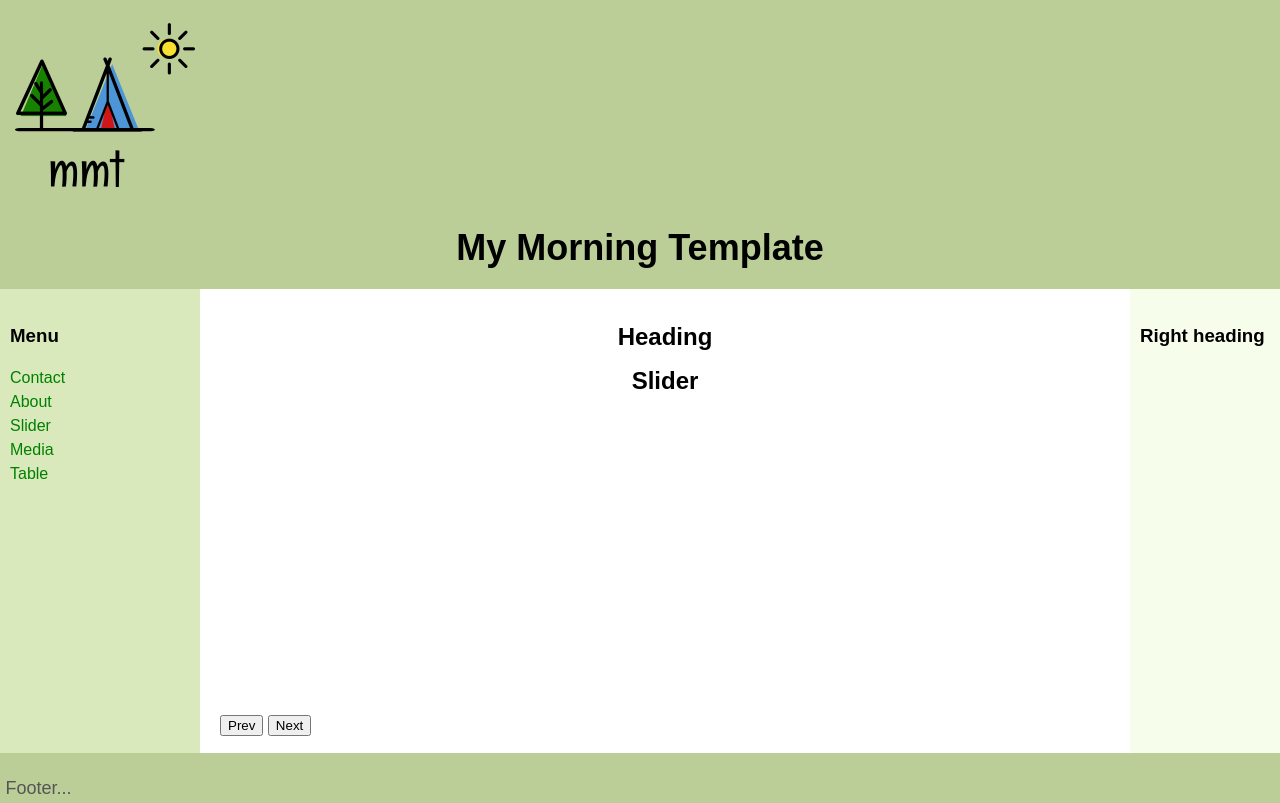
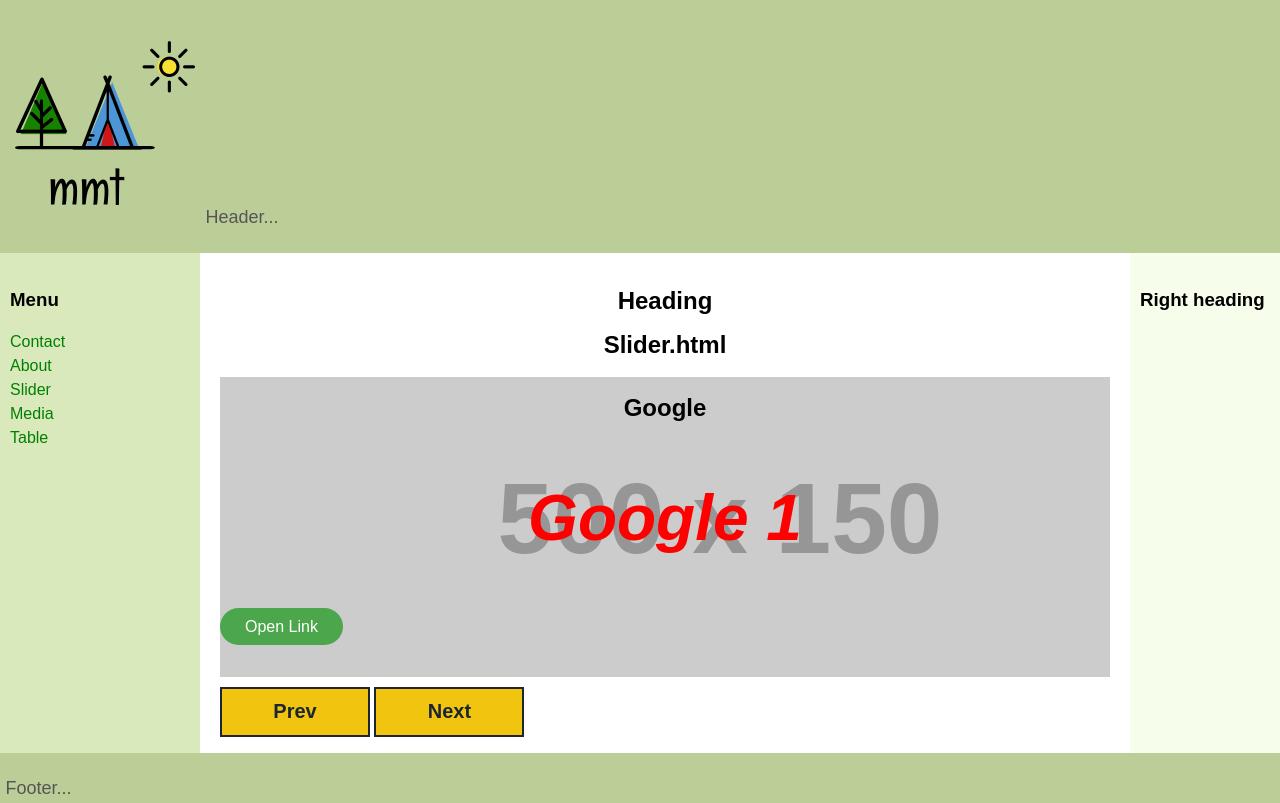
Before and after one commit to mkhorunzhiy/test_site_Web, a plain HTML site: page slider.html in a window 1280 px wide. Shown: the top 803 px of the page. Drawn offline with Linux system fonts and the light colour scheme; placeholder pictures from the web are drawn by us.

Commit message:
final-commit

```diff
--- a/assets/css/slider.css
+++ b/assets/css/slider.css
@@ -5,8 +5,6 @@ a.slider {
     border-radius: 25px;
     text-decoration: none;
  }
-
-
 
  #mySlider {
     overflow: hidden;
@@ -90,3 +88,18 @@ a.slider {
     -webkit-animation: slideOutRight 1s forwards;
     animation: slideOutRight 1s forwards;
  }
+
+ #controlButton {
+     width: 150px;
+     height: 50px;
+     margin-top: 10px;
+     background: #f1c40f;
+     border: 2px solid #1b2631;
+     font-size: 20px;
+     font-weight: bold;
+     color: #1b2631;
+ }
+
+#controlButton:active {
+    background: #b8960f;
+}
--- a/slider.html
+++ b/slider.html
@@ -2,22 +2,20 @@
 <html>
     <head>
         <meta http-equiv="Content-Type" content="text/html; charset=UTF-8">
-   <title>mmt</title>
+        <title>3 Column Layout</title>
         <link rel="stylesheet" href="assets/css/layout.css">
         <link rel="stylesheet" href="assets/css/style.css">
         <link rel="stylesheet" href="assets/css/slider.css">
-
     </head>
     <body>
         <header class="header">
-    <img src="assets/img/logo.png" alt="logo">
-    <h1>My Morning Template</h1>
+            <p><img class="logo" src="assets/img/logo.png">Header...</p>
         </header>
         <div class="container">
             <main class="center column">
                 <article>
                     <h1>Heading</h1>
-          <p><h1>Slider</h1></p>
+                    <p><h1>Slider.html</h1></p>
                     <div id="mySlider"></div>
                     <button id="controlButton" onclick="prevSlide()">Prev</button>
                     <button id="controlButton" onclick="nextSlide()">Next</button>
@@ -46,4 +44,4 @@
         </div>
     </body>
 </html>
-<script src=”assets/js/script.js”></script>
+<script src="assets/js/script.js"></script>
```
Lines whose indentation alone changed are shown as unchanged.
